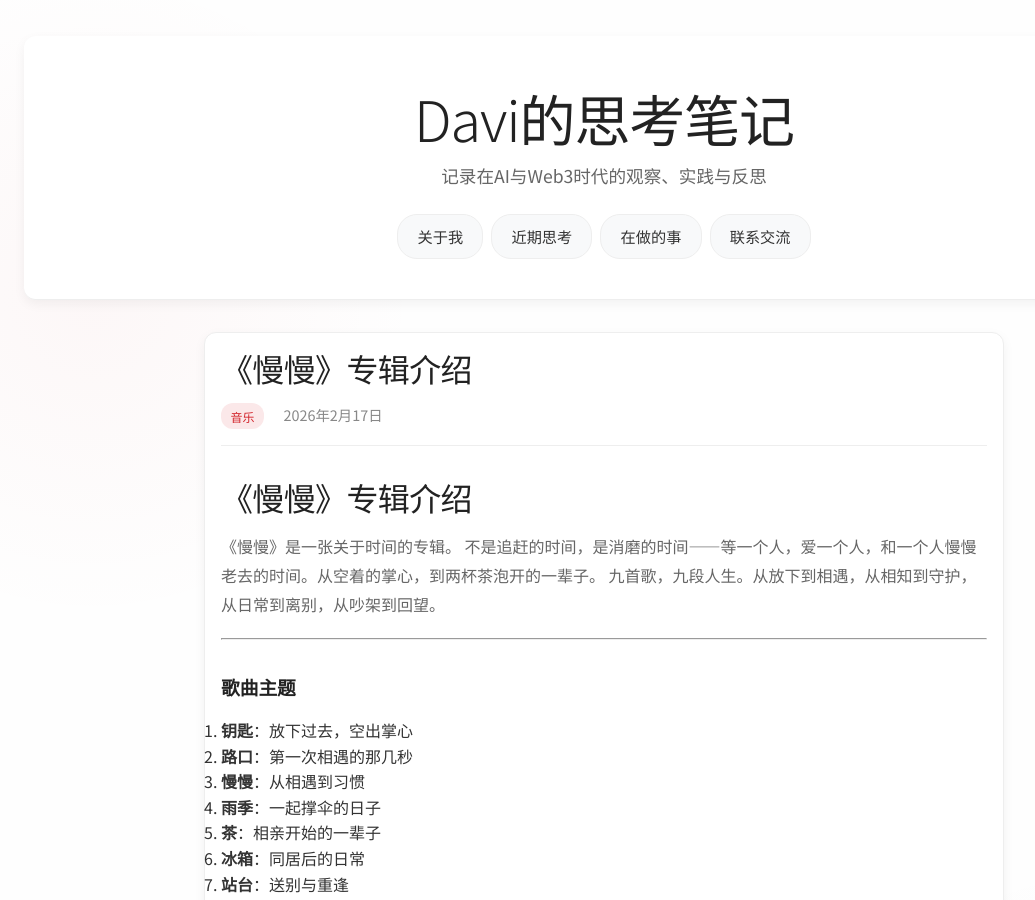
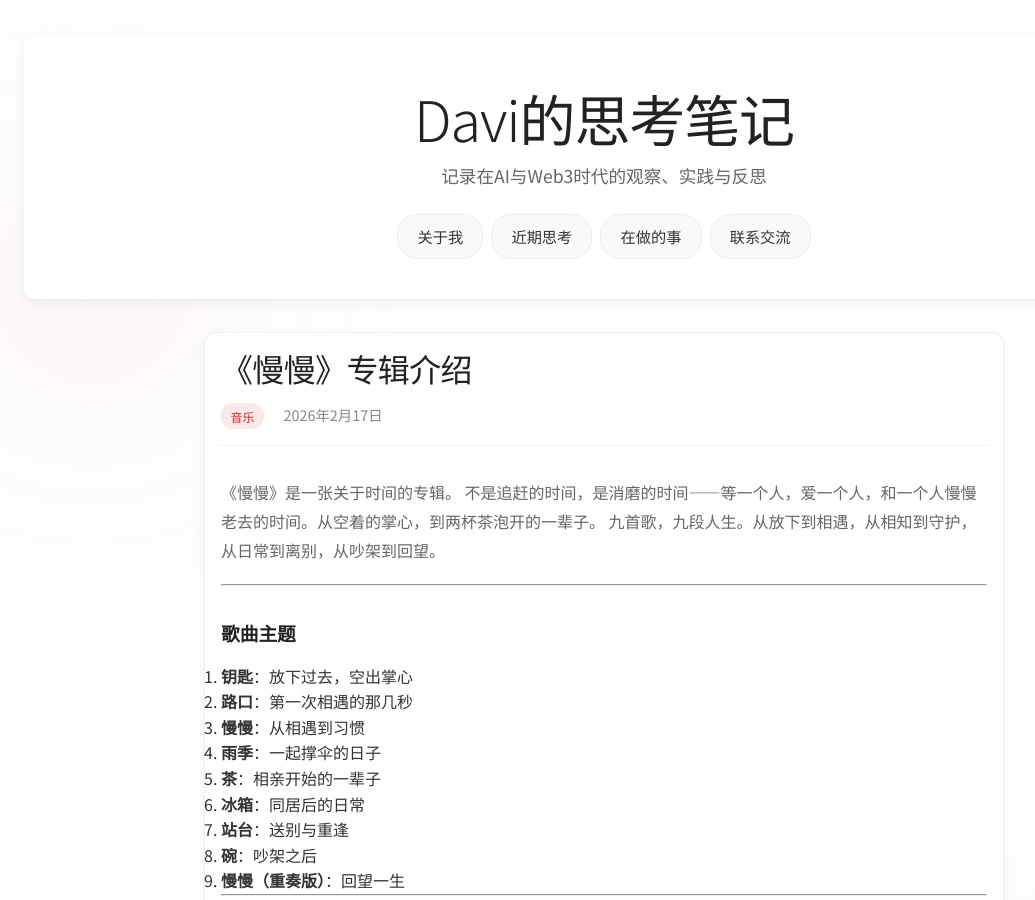
Before and after one commit to x2it/chat, a Jekyll site: the page built from _posts/2026-02-15-《慢慢》专辑介绍.md, in a window 1280 px wide and 900 px high. Shown: the whole window, without its empty margins (36-1071 px from the left). Built offline with Jekyll 4.4.1, drawn with Linux system fonts in a browser that asks for light colours.

Commit message:
Remove header from album introduction
Removed the header for the album introduction.

```diff
--- a/_posts/2026-02-15-《慢慢》专辑介绍.md
+++ b/_posts/2026-02-15-《慢慢》专辑介绍.md
@@ -4,9 +4,6 @@
 date: 2026-02-17
 categories: 音乐
 ---
-
-# 《慢慢》专辑介绍
-
 《慢慢》是一张关于时间的专辑。 不是追赶的时间，是消磨的时间——等一个人，爱一个人，和一个人慢慢老去的时间。从空着的掌心，到两杯茶泡开的一辈子。 九首歌，九段人生。从放下到相遇，从相知到守护，从日常到离别，从吵架到回望。
 
 ---
```
